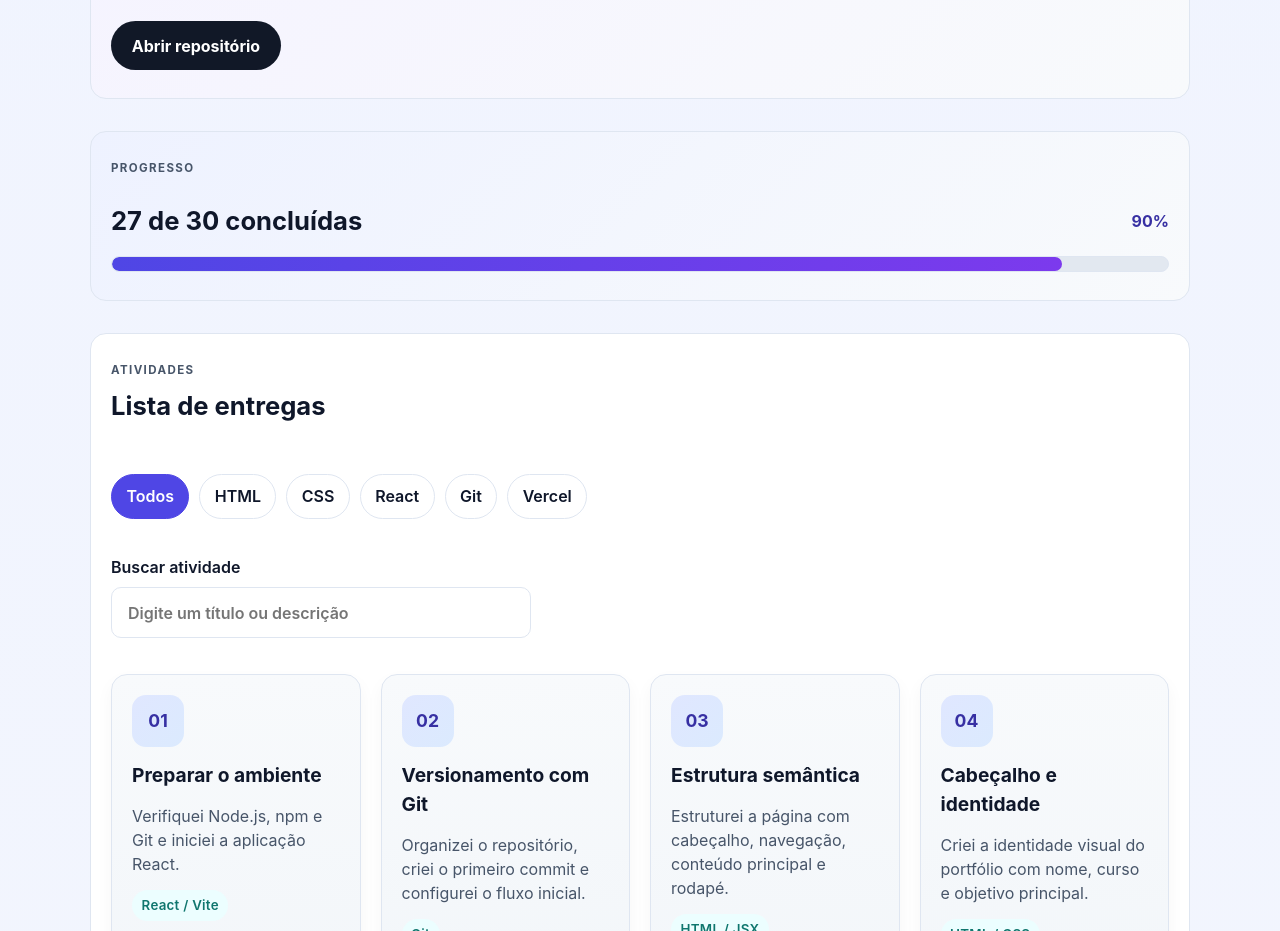
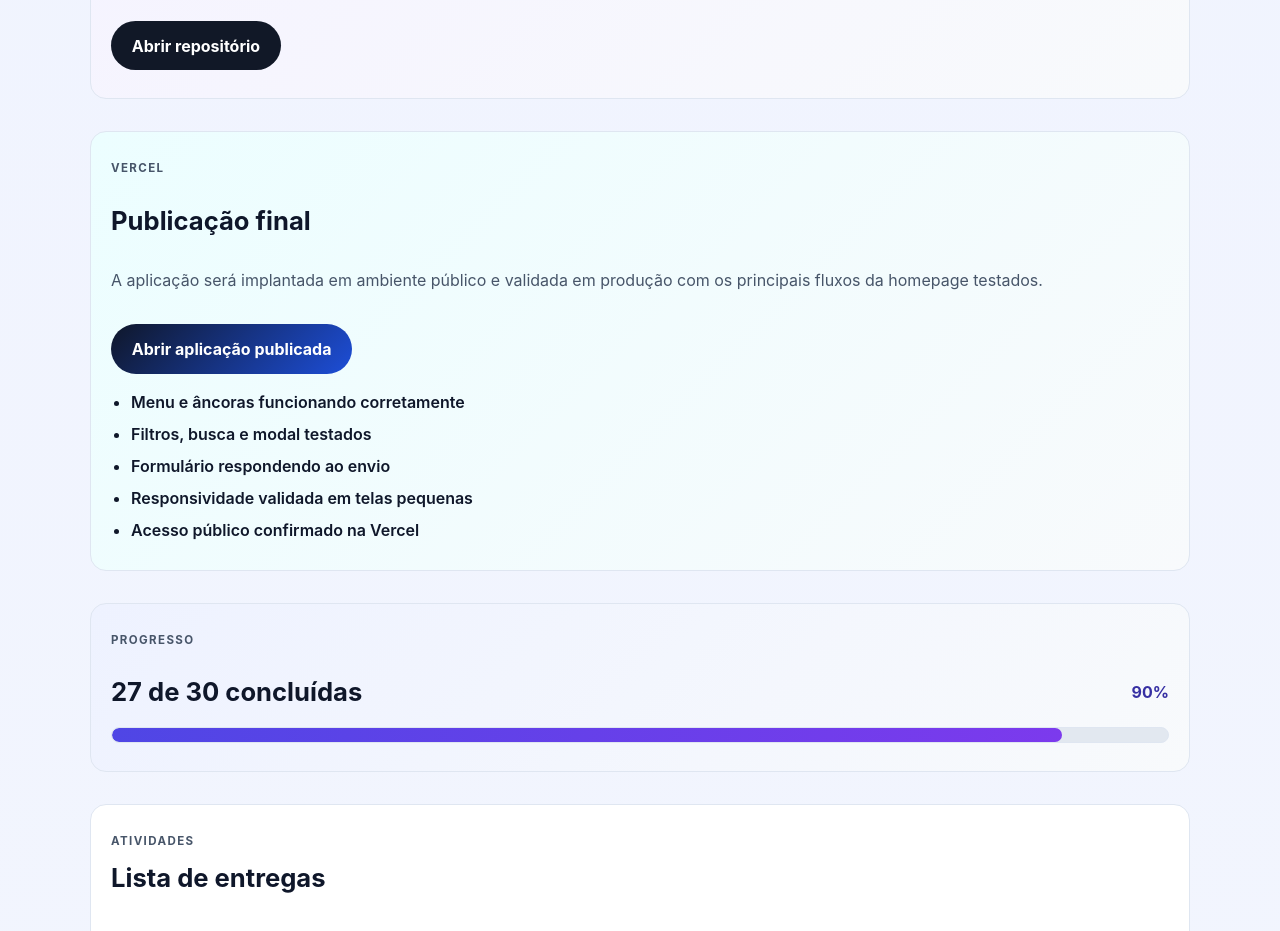
Before and after one commit to juliana008/anotacoes, a React (Vite) app in the folder Desenvolvimento_Full_Stack/Aulas/React/pratica_revisao/: page / in a window 1280 px wide. Shown: the part 1780-2711 px from the top of the page. Built offline with nearby package versions, Linux system fonts and the light colour scheme.

Commit message:
docs: adicionar URL da aplicacao publicada

```diff
--- a/Desenvolvimento_Full_Stack/Aulas/React/pratica_revisao/src/App.css
+++ b/Desenvolvimento_Full_Stack/Aulas/React/pratica_revisao/src/App.css
@@ -226,6 +226,32 @@
   border-radius: 999px;
   padding: 0.8rem 1.3rem;
   font-weight: 700;
+}
+
+.vercel {
+  background: linear-gradient(135deg, #ecfeff, #f8fafc);
+}
+
+.botao-vercel {
+  display: inline-flex;
+  align-items: center;
+  justify-content: center;
+  width: fit-content;
+  background: linear-gradient(135deg, #0f172a, #1d4ed8);
+  color: #fff;
+  text-decoration: none;
+  border-radius: 999px;
+  padding: 0.8rem 1.3rem;
+  font-weight: 700;
+}
+
+.vercel__lista {
+  margin: 0;
+  padding-left: 20px;
+  display: grid;
+  gap: 8px;
+  color: var(--cor-texto);
+  font-weight: 600;
 }
 
 .sobre__conteudo {
--- a/Desenvolvimento_Full_Stack/Aulas/React/pratica_revisao/src/App.jsx
+++ b/Desenvolvimento_Full_Stack/Aulas/React/pratica_revisao/src/App.jsx
@@ -22,6 +22,15 @@ const historicoGit = [
 ]
 
 const repositorioRemoto = 'https://github.com/seu-usuario/portfolio-atividades'
+const urlVercel = 'https://portfolio-atividades.vercel.app'
+
+const checklistPublicacao = [
+  'Menu e âncoras funcionando corretamente',
+  'Filtros, busca e modal testados',
+  'Formulário respondendo ao envio',
+  'Responsividade validada em telas pequenas',
+  'Acesso público confirmado na Vercel',
+]
 
 const filtros = ['Todos', 'HTML', 'CSS', 'React', 'Git', 'Vercel']
 
@@ -148,6 +157,23 @@ function App() {
           <a className="botao-repositorio" href={repositorioRemoto} target="_blank" rel="noreferrer">
             Abrir repositório
           </a>
+        </section>
+
+        <section className="bloco vercel">
+          <p className="eyebrow">Vercel</p>
+          <h2>Publicação final</h2>
+          <p>
+            A aplicação será implantada em ambiente público e validada em produção com os
+            principais fluxos da homepage testados.
+          </p>
+          <a className="botao-vercel" href={urlVercel} target="_blank" rel="noreferrer">
+            Abrir aplicação publicada
+          </a>
+          <ul className="vercel__lista">
+            {checklistPublicacao.map((item) => (
+              <li key={item}>{item}</li>
+            ))}
+          </ul>
         </section>
 
         <section className="bloco progresso">
```
